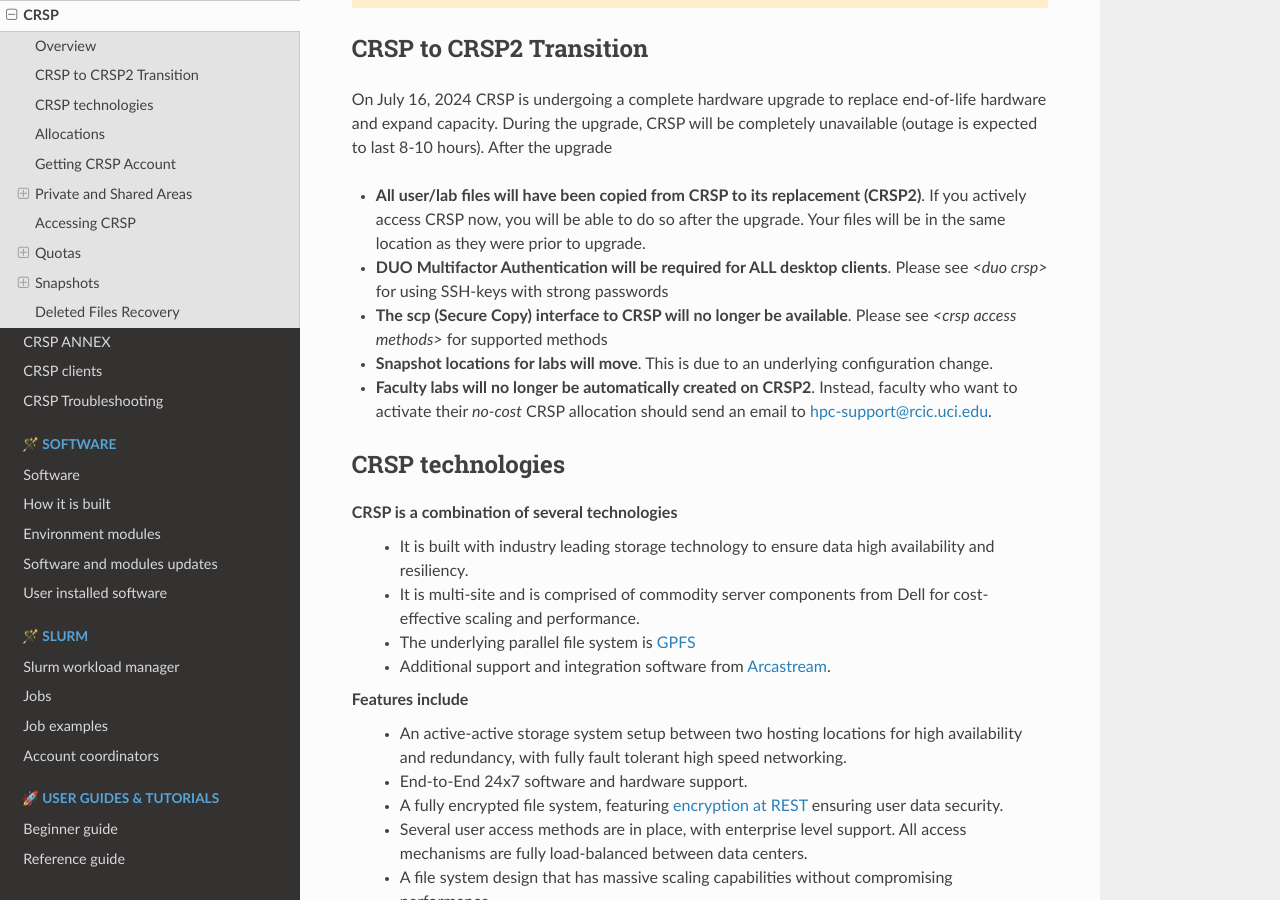
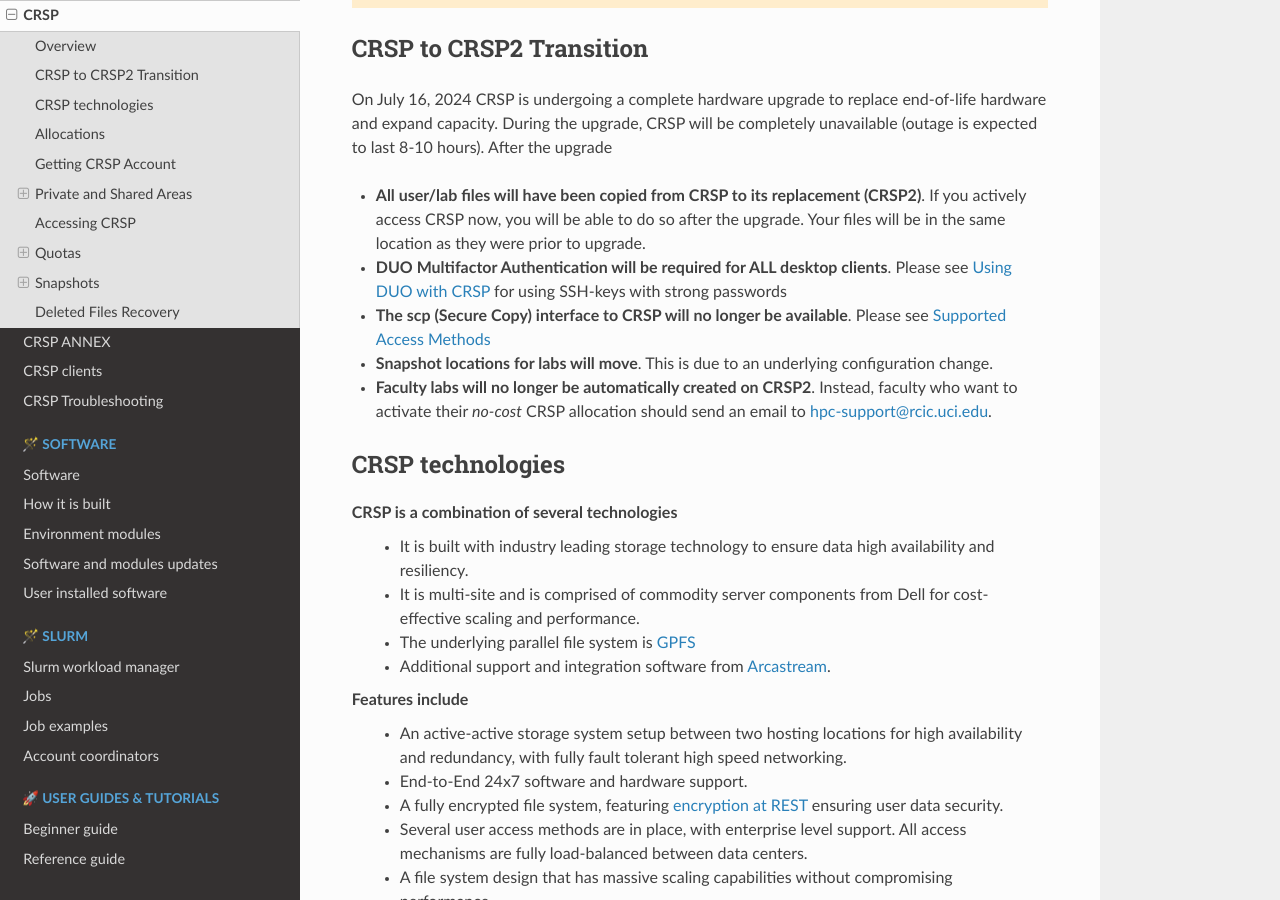
Before and after one commit to RCIC-UCI-Public/website-rcic, a Sphinx documentation site: the page built from docs/source/storage/crsp.rst, in a window 1280 px wide and 900 px high, scrolled down 724 px. Built offline with Sphinx 7.4.7 and the Read the Docs theme 2.0.0, drawn with Linux system fonts in a browser that asks for light colours.

Commit message:
Fix two cross references

```diff
--- a/docs/source/storage/crsp.rst
+++ b/docs/source/storage/crsp.rst
@@ -40,11 +40,11 @@
 * **All user/lab files will have been copied from CRSP to its replacement (CRSP2)**. If you actively access CRSP now,
   you will be able to do so after the upgrade. Your files will be in the same location as they were prior to upgrade.
 
-* **DUO Multifactor Authentication will be required for ALL desktop clients**. Please see `<duo crsp>` for using
-  SSH-keys with strong passwords
+* **DUO Multifactor Authentication will be required for ALL desktop clients**. Please
+  see :ref:`Using DUO with CRSP <duo crsp>` for using SSH-keys with strong passwords
 
-* **The scp (Secure Copy) interface to CRSP will no longer be available**. Please see `<crsp access methods>` for
-  supported methods
+* **The scp (Secure Copy) interface to CRSP will no longer be available**. Please
+  see :ref:`Supported Access Methods <crsp access methods>`
 
 * **Snapshot locations for labs will move**. This is due to an underlying configuration change.
 
```
